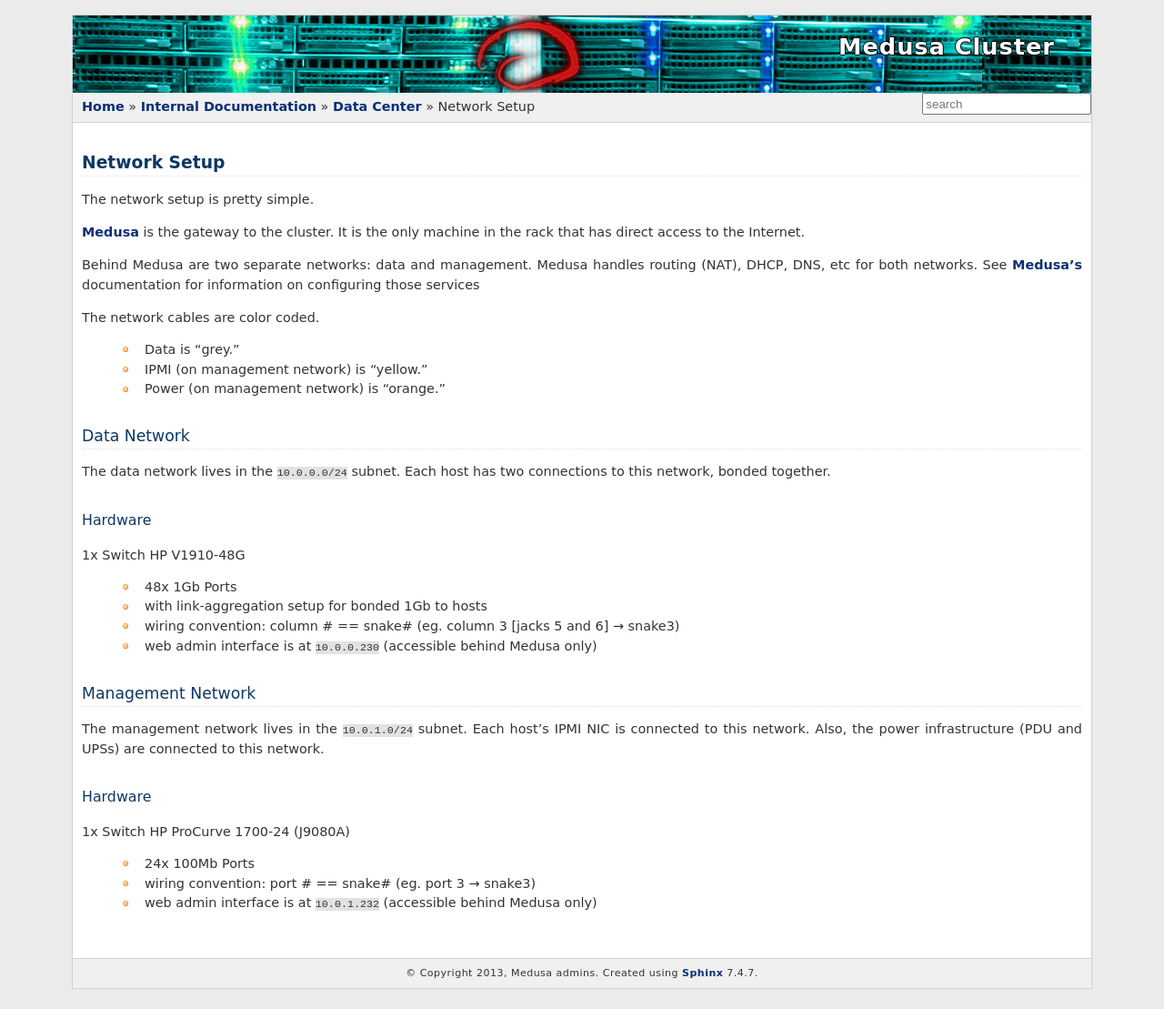
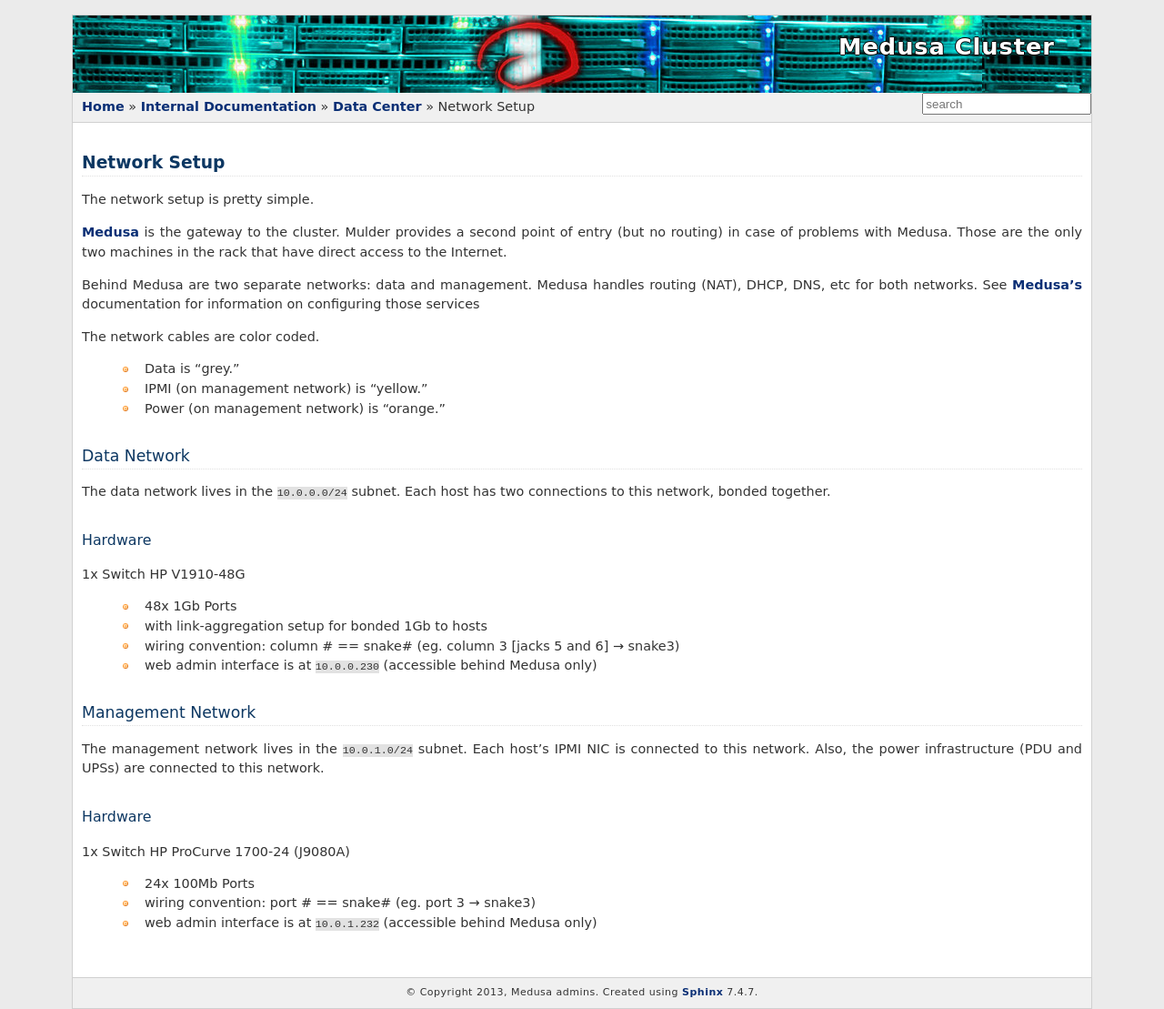
Before and after one commit to psychoinformatics-de/ipsy-docs, a Sphinx documentation site: the page built from source/internal/data_center/network.rst, in a window 1280 px wide. Shown: the whole page at 91% size. Built offline with Sphinx 7.4.7, drawn with Linux system fonts in a browser that asks for light colours; formulas are drawn with MathJax 3; before the commit the page ends 1087 px from its top, so only the background shows below that.

Commit message:
Note that Mulder is a second point-of-entry

```diff
--- a/source/internal/data_center/network.rst
+++ b/source/internal/data_center/network.rst
@@ -6,8 +6,9 @@ Network Setup
 *************
 The network setup is pretty simple.
 
-`Medusa <medusa>`_ is the gateway to the cluster. It is the only
-machine in the rack that has direct access to the Internet.
+`Medusa <medusa>`_ is the gateway to the cluster. Mulder provides a second point
+of entry (but no routing) in case of problems with Medusa. Those are the only
+two machines in the rack that have direct access to the Internet.
 
 Behind Medusa are two separate networks: data and management. Medusa handles
 routing (NAT), DHCP, DNS, etc for both networks. See `Medusa's <medusa>`_
```
